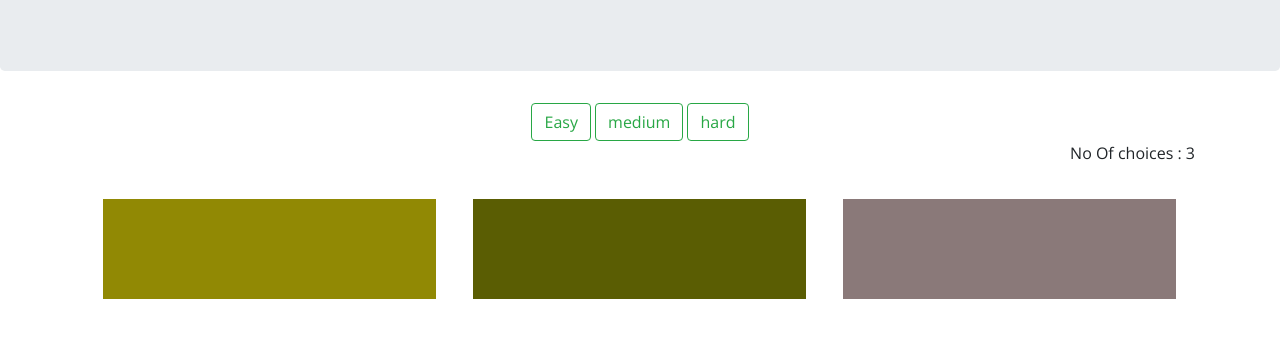
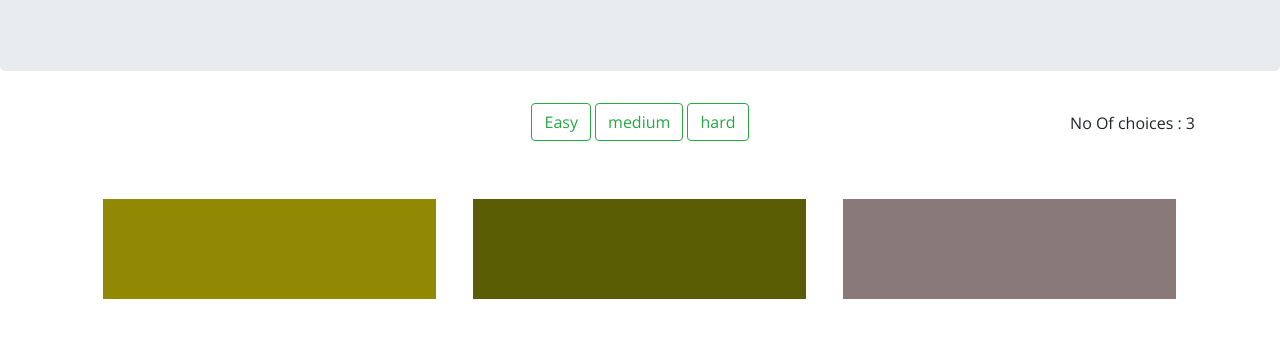
Before and after one commit to skarthikeyan96/colorgame, a plain HTML site: page index.html in a window 1280 px wide. Shown: the part 137-474 px from the top of the page. Drawn offline with nearby package versions, Linux system fonts and the light colour scheme.

Commit message:
Update style.css

```diff
--- a/style.css
+++ b/style.css
@@ -24,3 +24,8 @@ h1
     padding-bottom:100px;
     float:left;
 }
+   p.text-right {
+    /* padding-bottom: 20px; */
+    position: relative;
+    bottom: 30px;
+}
```
